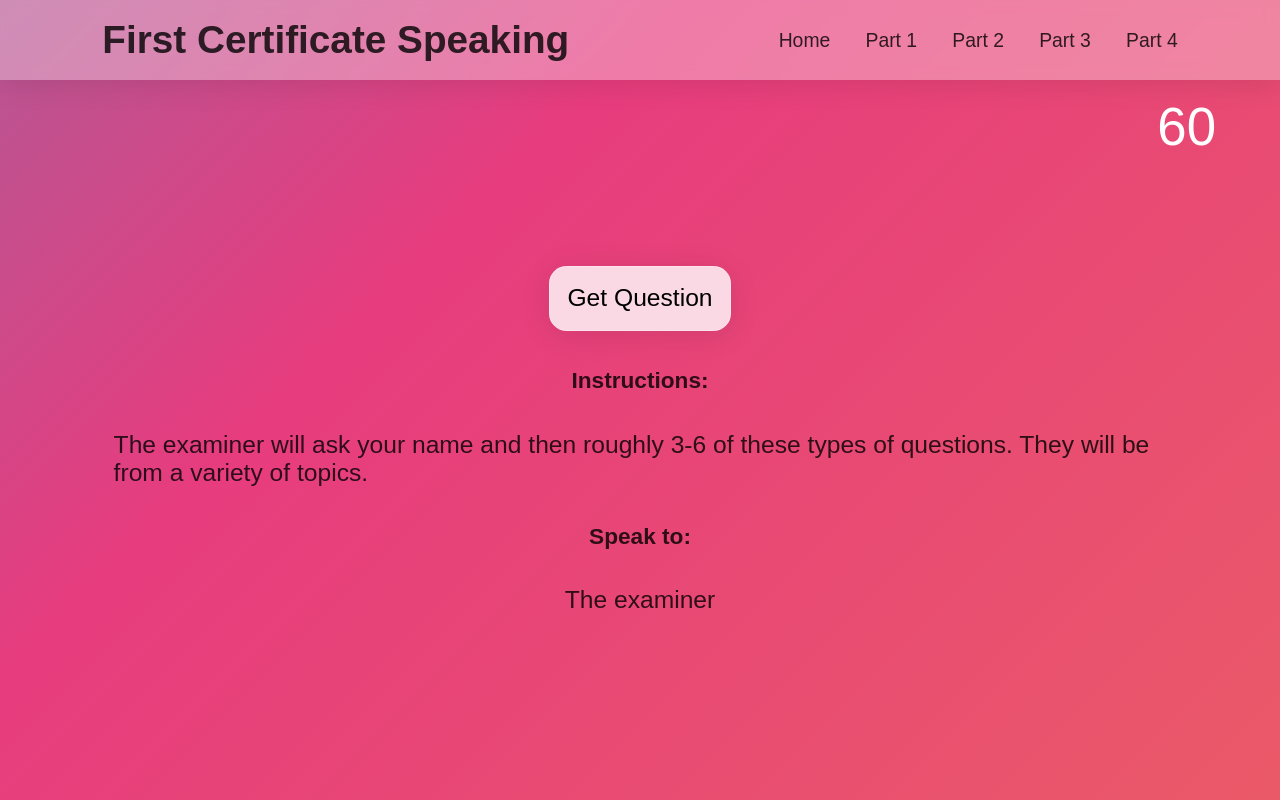
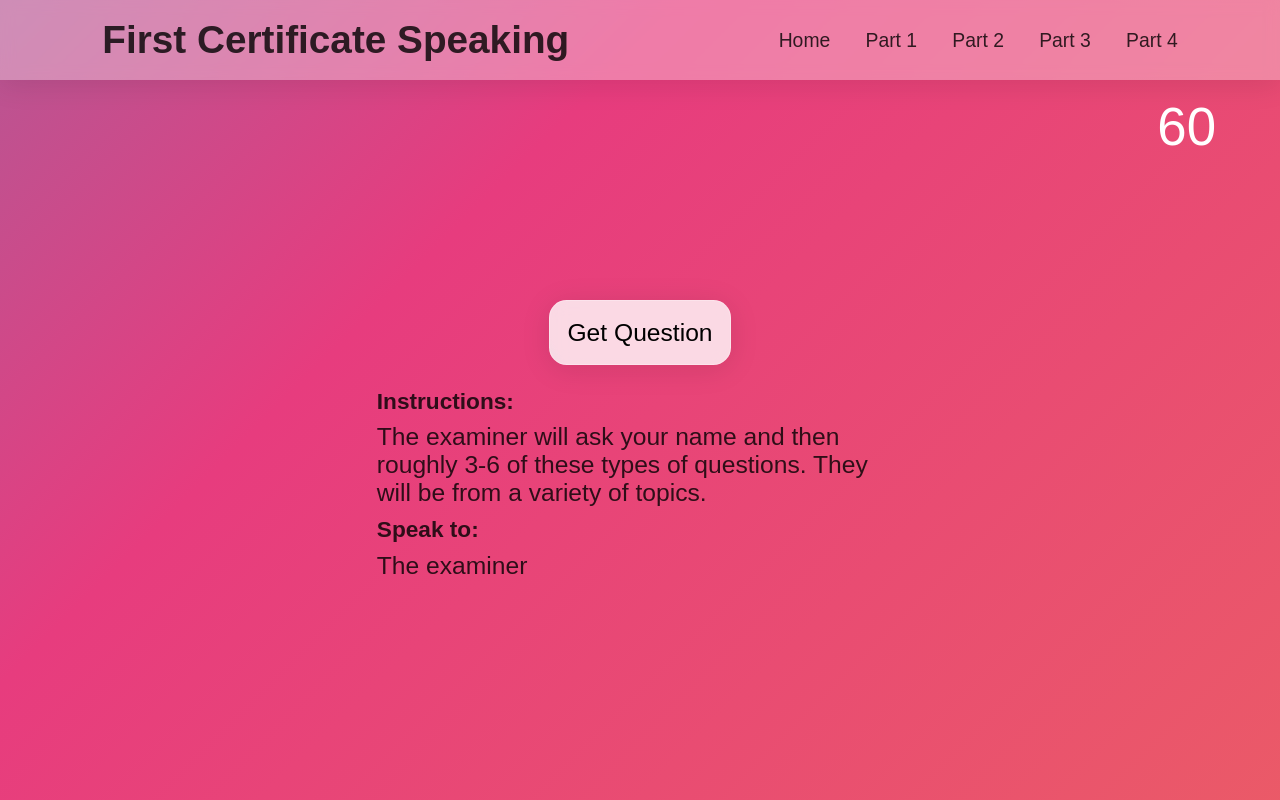
Before and after one commit to 11ac11/speakgen, a Next.js app: page /speaking1 in a window 1280 px wide. Built offline with nearby package versions, Linux system fonts and the light colour scheme; a web font is replaced by a local one.

Commit message:
[Instructions]: Instructions component created

```diff
--- /dev/null
+++ b/components/instructions.tsx
@@ -0,0 +1,18 @@
+import styles from '../styles/speaking4.module.css';
+
+export default function Instructions({
+  instructions,
+  speakTo,
+}: {
+  instructions: string;
+  speakTo: string;
+}) {
+  return (
+    <div className={styles.instructionBox}>
+      <h3>Instructions:</h3>
+      <p>{instructions}</p>
+      <h3>Speak to:</h3>
+      <p>{speakTo}</p>
+    </div>
+  );
+}
--- a/pages/speaking1.tsx
+++ b/pages/speaking1.tsx
@@ -4,6 +4,7 @@ import { Part2QStructure, Part3QStructure } from '../types/types';
 import { part1 } from '../dataPart1';
 import styles from '../styles/speaking3.module.css';
 import Timer from '../components/timer';
+import Instructions from '../components/instructions';
 
 export default function SpeakingOne() {
   const [question, setQuestion] = useState<
@@ -40,12 +41,10 @@ export default function SpeakingOne() {
               <h2>{question}</h2>
             </div>
           ) : (
-            <>
-              <h3>Instructions:</h3>
-              <p>{part1.instructions}</p>
-              <h3>Speak to:</h3>
-              <p>{part1.speakTo}</p>
-            </>
+            <Instructions
+              instructions={part1.instructions}
+              speakTo={part1.speakTo}
+            />
           )}
         </>
       </div>
```
